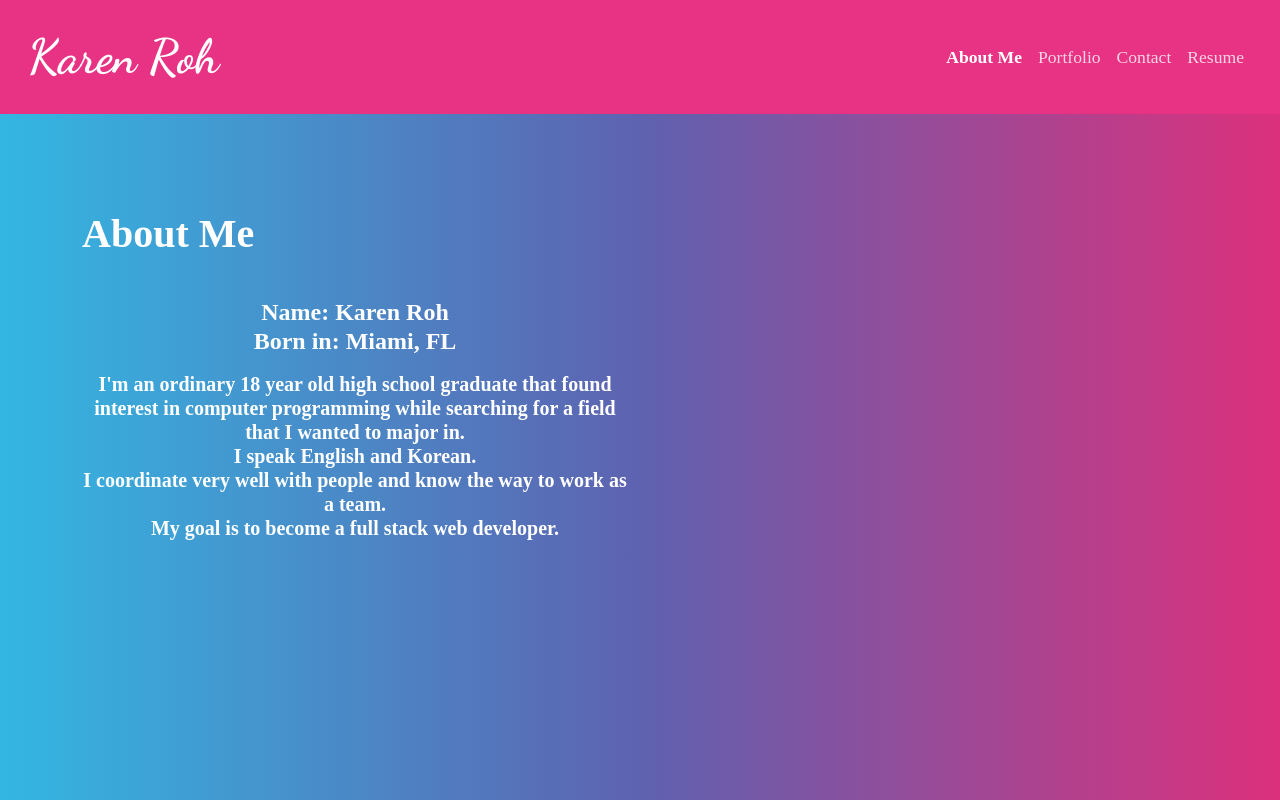
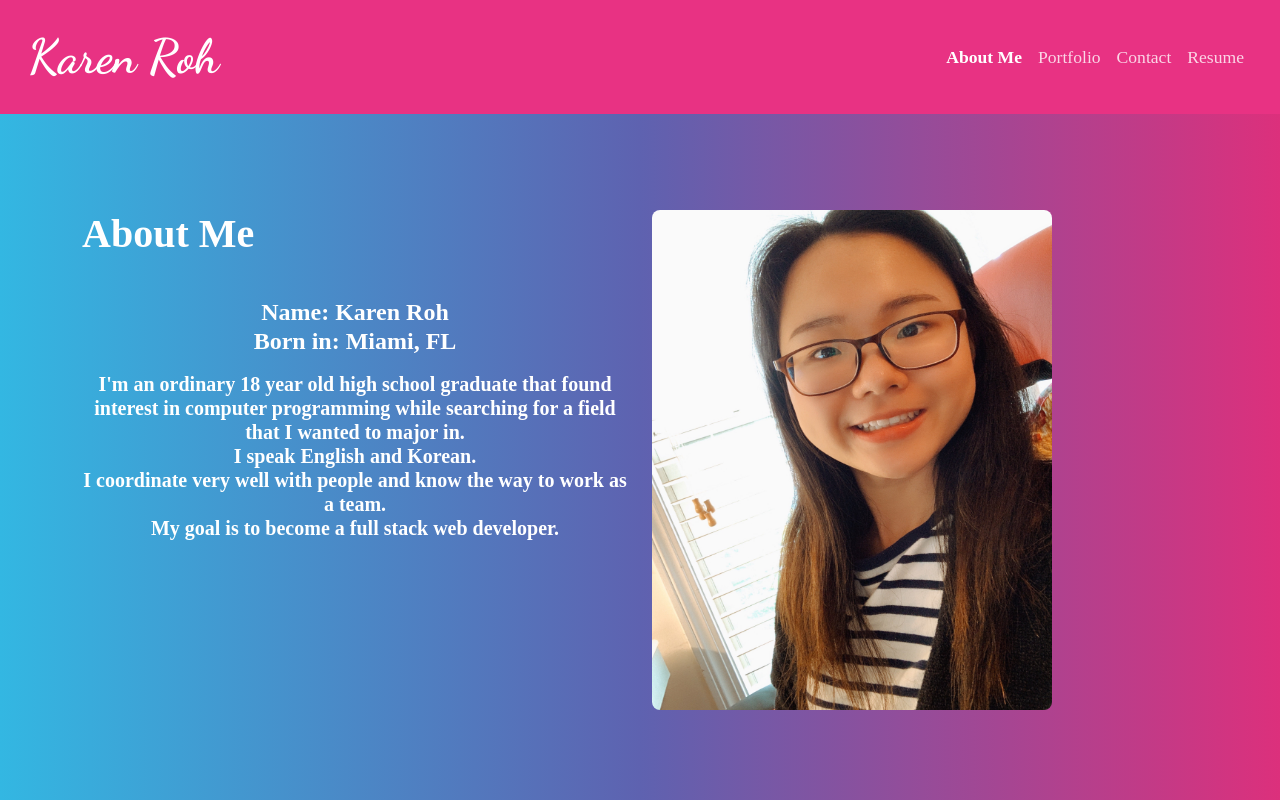
Before and after one commit to kroh1031/week-20-react-portfolio, a React (Create React App) app: page / in a window 1280 px wide. Built offline with nearby package versions, Linux system fonts and the light colour scheme.

Commit message:
included about me pic

```diff
--- a/src/components/pages/AboutMe.js
+++ b/src/components/pages/AboutMe.js
@@ -1,3 +1,5 @@
+import profilePic from "../../media/about-me.jpg";
+
 const AboutMe = () => {
   return (
     <div className="container">
@@ -25,7 +27,13 @@ const AboutMe = () => {
           </h5>
         </div>
         <div className="col-sm-6">
-          {/* <img className="my-image" src="./assets/images/about-me.jpg" alt="Table Setting" width="400" height="500" /> */}
+          <img
+            className="rounded"
+            src={profilePic}
+            alt="Profile Image"
+            width="400"
+            height="500"
+          />
         </div>
       </section>
     </div>
```
Also changed, not shown: src/media/about-me.jpg (added).
